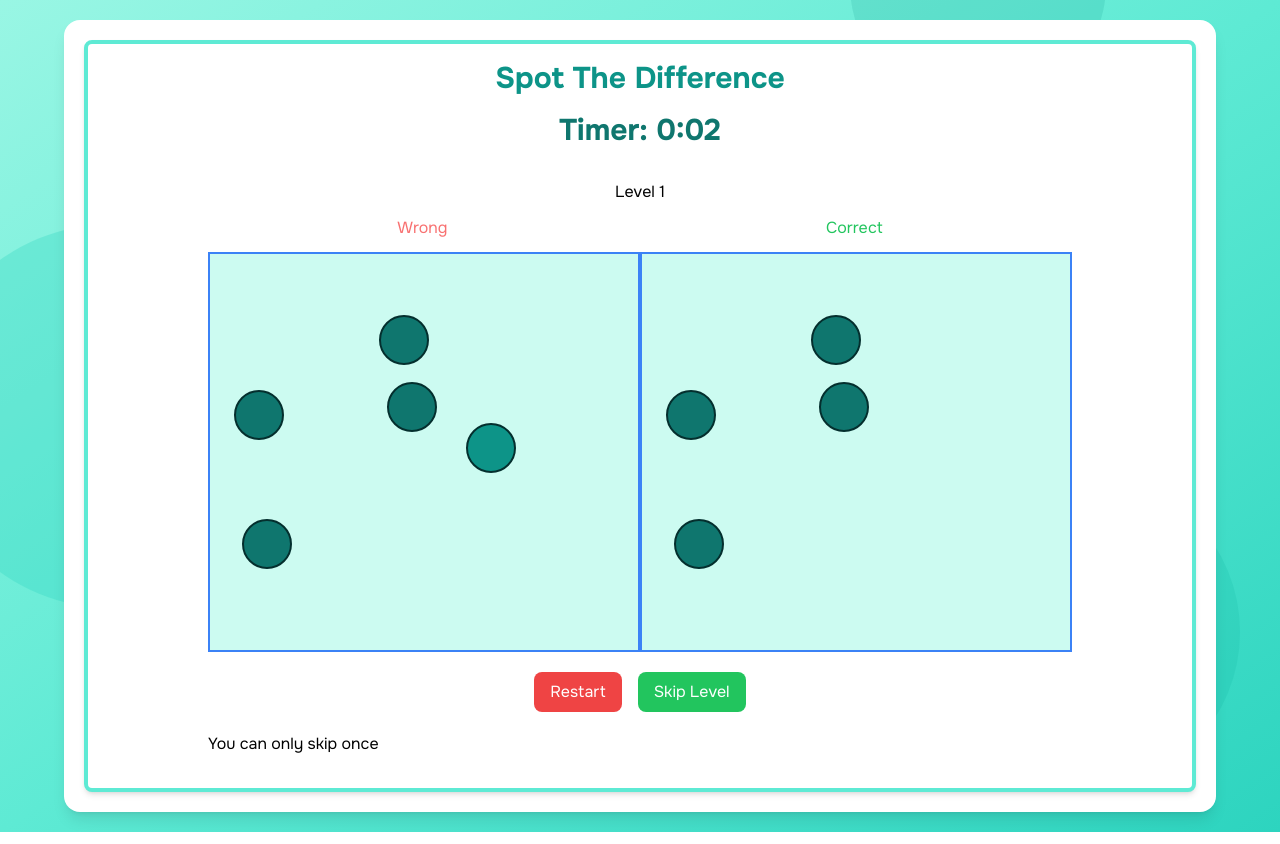
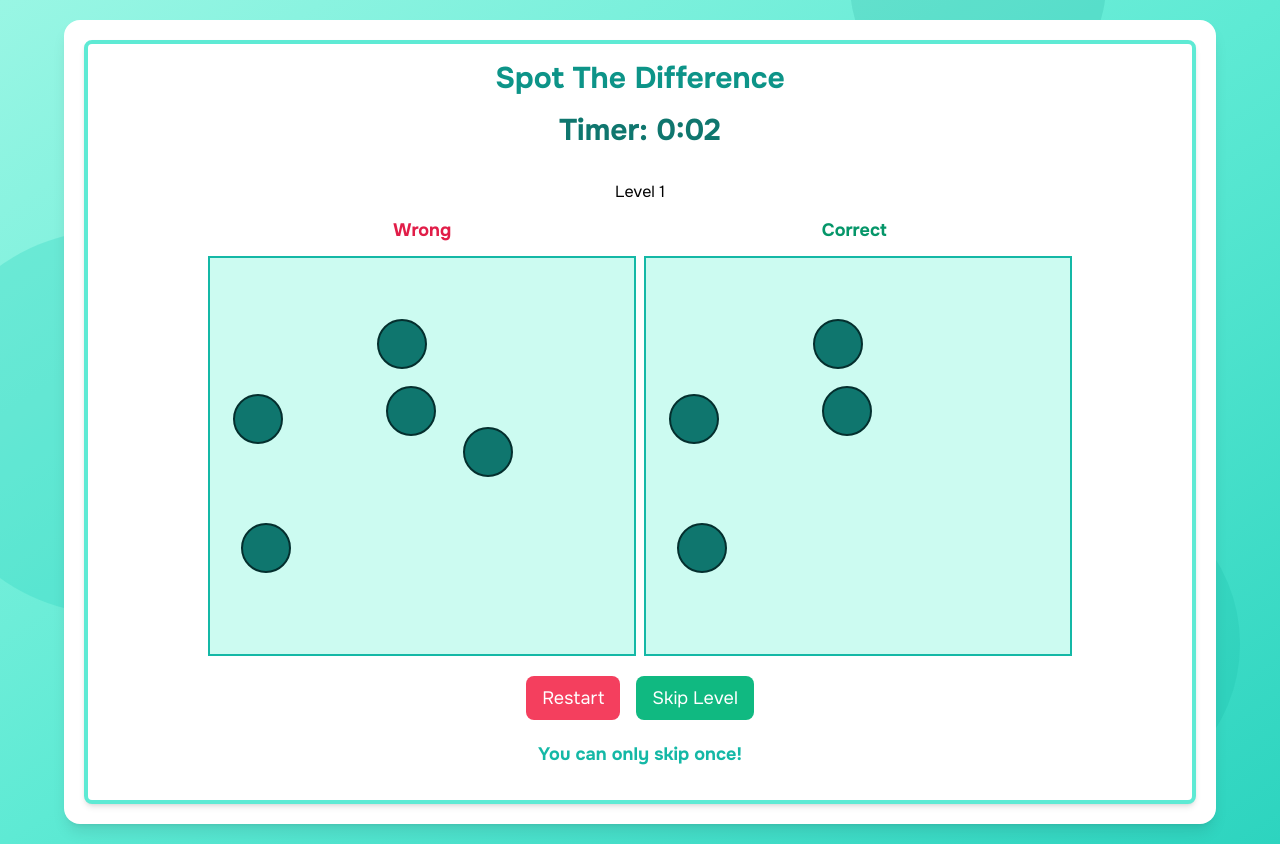
Before and after one commit to Souvik606/MindGames, a React (Create React App) app: page /spot-the-difference in a window 1280 px wide. Both pictures are taken after a click on the button "Proceed". Built offline with nearby package versions, Linux system fonts and the light colour scheme.

Commit message:
Enhance Spot The Difference game: reset timer and level skipped state on restart; improve game over dialog styling and button accessibility

```diff
--- a/src/components/Spot The Difference/Game.jsx
+++ b/src/components/Spot The Difference/Game.jsx
@@ -54,6 +54,8 @@ const SpotTheDifference = () => {
     event.stopPropagation(); // Stop propagation to prevent body click interference
     setGameOver(false); // Reset gameOver
     setLevel(1);
+    setTimer(0);
+    setLevelSkipped(false);
     generateCubes(5); // Start a new game
   };
 
@@ -119,10 +121,10 @@ const SpotTheDifference = () => {
                 Level {level}
               </h3>
               <div className="flex justify-around w-full py-3">
-                <h2 className="text-red-400">Wrong</h2>
-                <h2 className="text-green-500">Correct</h2>
+                <h2 className="text-rose-600 text-lg font-bold">Wrong</h2>
+                <h2 className="text-emerald-600 text-lg font-bold">Correct</h2>
               </div>
-              <div className="flex">
+              <div className="flex gap-2">
                 <div
                   id="left"
                   ref={leftSideRef}
@@ -132,7 +134,7 @@ const SpotTheDifference = () => {
                     position: "relative",
                     overflow: "hidden",
                   }}
-                  className="border-2 border-blue-500 bg-teal-100"
+                  className="border-2 border-teal-500 bg-teal-100"
                 >
                   {cubes.map((cube) => (
                     <div
@@ -150,7 +152,7 @@ const SpotTheDifference = () => {
                   {lastCube && (
                     <div
                       key={lastCube.id}
-                      className="cube bg-teal-600 rounded-full border-teal-950 border-2"
+                      className="cube bg-teal-700 rounded-full border-teal-950 border-2"
                       style={{
                         width: "50px",
                         height: "50px",
@@ -170,7 +172,7 @@ const SpotTheDifference = () => {
                     position: "relative",
                     overflow: "hidden",
                   }}
-                  className="border-2 border-blue-500 bg-teal-100"
+                  className="border-2 border-teal-500 bg-teal-100"
                 >
                   {cubes.map((cube) => (
                     <div
@@ -188,55 +190,49 @@ const SpotTheDifference = () => {
                 </div>
               </div>
               {gameOver && (
+                <>
+                  <div className="absolute inset-0 bg-black/90 z-40" />
                   <div
-                  style={{
-                    position: "fixed",
-                    top: "50%",
-                    left: "50%",
-                    transform: "translate(-50%, -50%)",
-                    backgroundColor: "white",
-                    padding: "20px",
-                    borderRadius: "8px",
-                    boxShadow: "0 4px 8px rgba(0, 0, 0, 0.2)",
-                    textAlign: "center",
-                  }}
+                    className="bg-white p-10 rounded-lg shadow-lg fixed top-1/2 left-1/2 transform -translate-x-1/2 -translate-y-1/2 z-50  text-center text-lg flex flex-col items-center gap-1"
                     onClick={(e) => e.stopPropagation()} // Prevent clicks on dialog from propagating
                   >
-                  <p>Game Over! Your level is: {level}</p>
-                  <p>Do you want to restart?</p>
+                    <p className="text-4xl font-bold text-emerald-700">
+                      Game Over!
+                    </p>
+                    <p className="text-xl text-gray-500">
+                      You are on level {level}, Do you want to restart?
+                    </p>
                     <button
                       onClick={restartGame} // Ensure click does not trigger the body click
-                    style={{
-                      marginRight: "10px",
-                      padding: "8px 16px",
-                      backgroundColor: "green",
-                      color: "white",
-                      border: "none",
-                      borderRadius: "4px",
-                    }}
+                      className="py-2 px-6 bg-green-600 text-white rounded-lg text-2xl"
                     >
                       Yes
                     </button>
                   </div>
+                </>
               )}
 
               <div className="flex justify-center flex-wrap gap-4 py-5">
                 <button
-                  className="py-2 px-4 bg-red-500 text-white rounded-lg"
+                  className="py-2 px-4 bg-rose-500 text-white rounded-lg text-lg"
                   onClick={() => setGameOver(true)}
                 >
                   Restart
                 </button>
-                {!levelSkipped && (
+
                 <button
-                    className="py-2 px-4 bg-green-500 text-white rounded-lg"
+                  className="py-2 px-4 bg-emerald-500 text-white rounded-lg text-lg disabled:bg-gray-400"
                   onClick={handleSkipLevel}
+                  disabled={levelSkipped}
                 >
                   Skip Level
                 </button>
-                )}
               </div>
-              <h3>You can only skip once</h3>
+              <h3 className="font-bold text-teal-500 text-center text-lg">
+                {levelSkipped
+                  ? "You cannot skip any more levels."
+                  : "You can only skip once!"}
+              </h3>
             </div>
           </div>
         </div>
```
Lines whose indentation alone changed are shown as unchanged.
